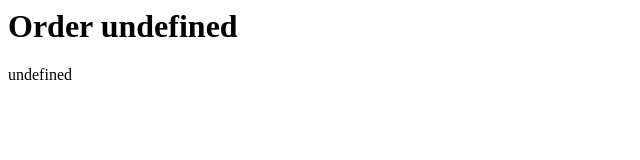
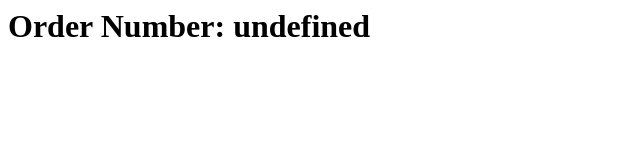
Before and after one commit to kalmen2/item-pages, a plain HTML site: page barcode/undefined.html in a window 1280 px wide. Shown: the whole page, without its empty margins (0-640 px from the left). Drawn offline with Linux system fonts and the light colour scheme.

Commit message:
Create or update HTML page for order undefined

```diff
--- a/barcode/undefined.html
+++ b/barcode/undefined.html
@@ -1,8 +1 @@
-
-    <html>
-      <head><title>Order undefined</title></head>
-      <body>
-        <h1>Order undefined</h1>
-        <p>undefined</p>
-      </body>
-    </html>
+<html><head><title>Order undefined</title></head><body><h1>Order Number: undefined</h1></body></html>
```
